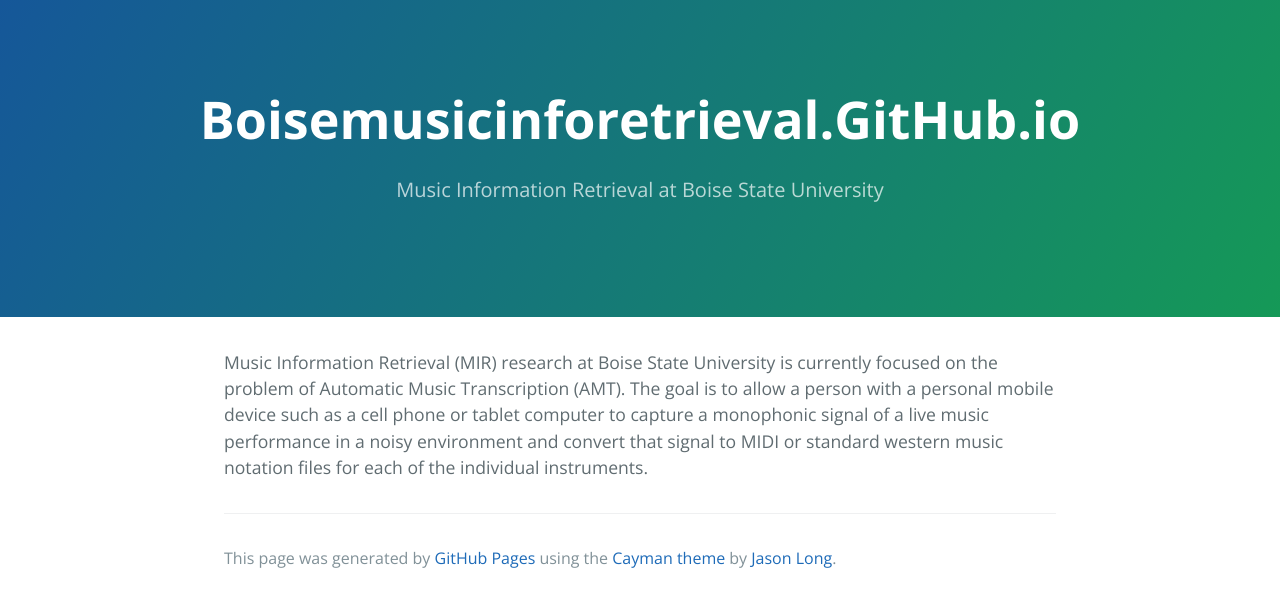
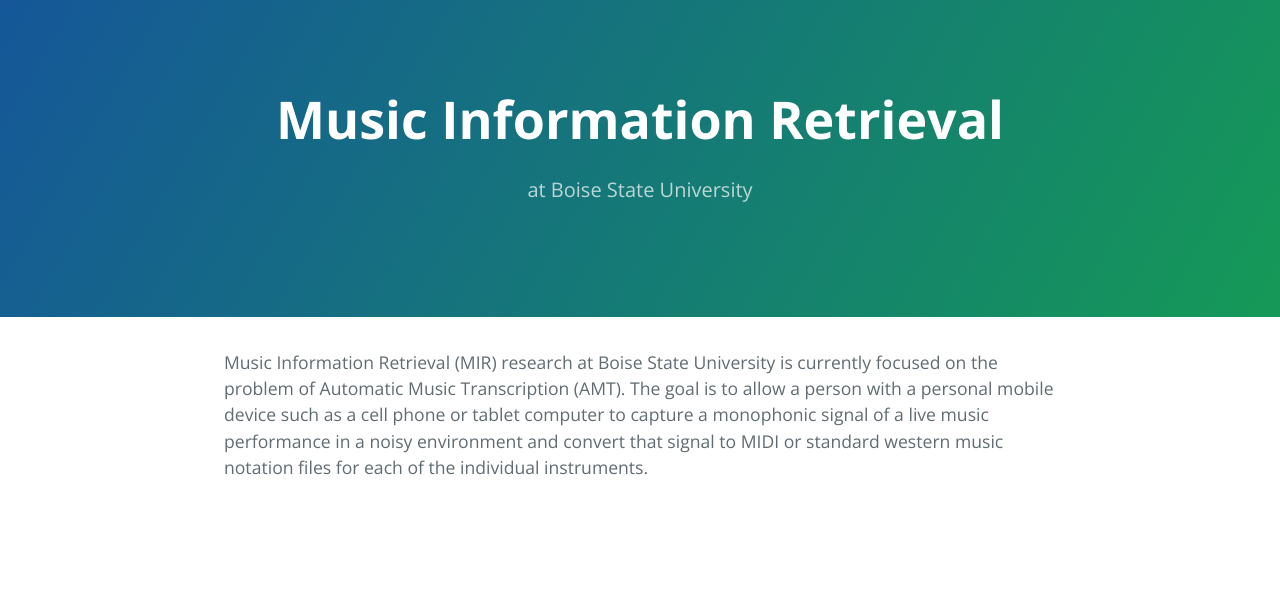
Before and after one commit to boisemusicinforetrieval/boisemusicinforetrieval.github.io, a plain HTML site: page index.html in a window 1280 px wide. Drawn offline with nearby package versions, Linux system fonts and the light colour scheme.

Commit message:
Update index.html

```diff
--- a/index.html
+++ b/index.html
@@ -2,7 +2,7 @@
 <html lang="en-us">
   <head>
     <meta charset="UTF-8">
-    <title>Boisemusicinforetrieval.GitHub.io by boisemusicinforetrieval</title>
+    <title>Music Information Retrieval at Boise State University</title>
     <meta name="viewport" content="width=device-width, initial-scale=1">
     <link rel="stylesheet" type="text/css" href="stylesheets/normalize.css" media="screen">
     <link href='https://fonts.googleapis.com/css?family=Open+Sans:400,700' rel='stylesheet' type='text/css'>
@@ -11,20 +11,14 @@
   </head>
   <body>
     <section class="page-header">
-      <h1 class="project-name">Boisemusicinforetrieval.GitHub.io</h1>
-      <h2 class="project-tagline">Music Information Retrieval at Boise State University</h2>
+      <h1 class="project-name">Music Information Retrieval</h1>
+      <h2 class="project-tagline">at Boise State University</h2>
     </section>
 
     <section class="main-content">
       <p>Music Information Retrieval (MIR) research at Boise State University is currently focused on the problem of Automatic Music Transcription (AMT). The goal is to allow a person with a personal mobile device such as a cell phone or tablet computer to capture a monophonic signal of a live music performance in a noisy environment and convert that signal to MIDI or standard western music notation files for each of the individual instruments.</p>
 
-      <footer class="site-footer">
-
-        <span class="site-footer-credits">This page was generated by <a href="https://pages.github.com">GitHub Pages</a> using the <a href="https://github.com/jasonlong/cayman-theme">Cayman theme</a> by <a href="https://twitter.com/jasonlong">Jason Long</a>.</span>
-      </footer>
-
     </section>
-
 
   </body>
 </html>
```
